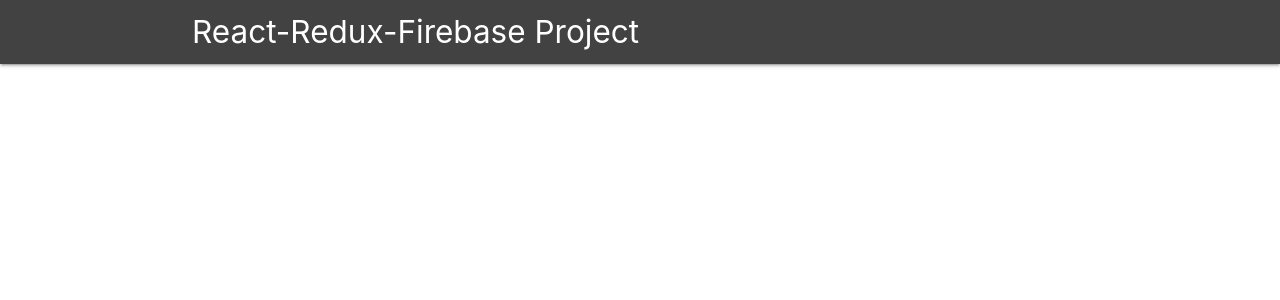
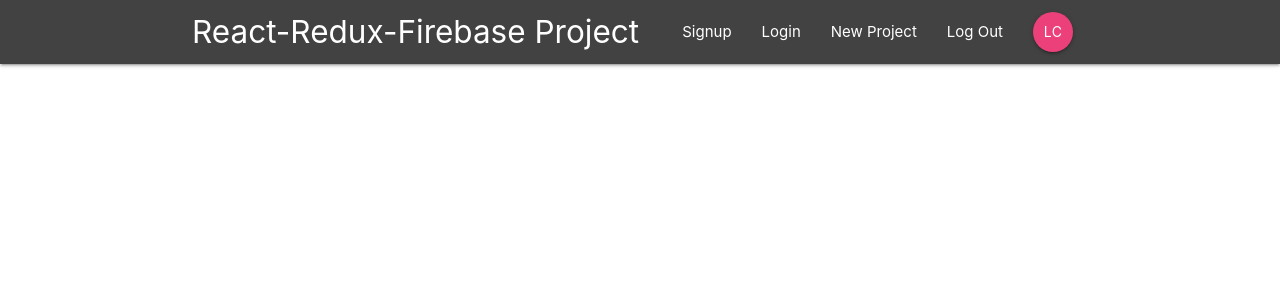
Before and after one commit to luigicampbell/react-redux-app, a React (Create React App) app: page / in a window 1280 px wide. Shown: the top 300 px of the page. Built offline with nearby package versions, Linux system fonts and the light colour scheme.

Commit message:
Links created. No logic for rendering yet

```diff
--- a/src/components/layout/Navbar.js
+++ b/src/components/layout/Navbar.js
@@ -1,10 +1,15 @@
 import React from 'react';
 import { Link } from 'react-router-dom';
+import SignedInLinks from './SignedInLinks';
+import SignedOutLinks from './SignedOutLinks';
+
 const Navbar = () => {
     return (
         <nav className="nav-wrapper grey darken-3">
             <div className="container">
                <Link to='/' className="brand-logo">React-Redux-Firebase Project</Link>
+               <SignedInLinks />
+               <SignedOutLinks />
             </div>
         </nav>
     ); // Materialize Class
--- a/src/components/layout/SignedInLinks.js
+++ b/src/components/layout/SignedInLinks.js
@@ -0,0 +1,13 @@
+import React from 'react';
+import { NavLink } from 'react-router-dom';
+
+const SignedInLinks = () => {
+    return (
+        <ul className="right">
+            <li><NavLink to='/'>New Project</NavLink></li>
+            <li><NavLink to='/'>Log Out</NavLink></li>
+            <li><NavLink to='/' className='btn btn-floating pink lighten-1'>LC</NavLink></li>
+        </ul>
+    );
+}
+export default SignedInLinks;
--- a/src/components/layout/SignedOutLinks.js
+++ b/src/components/layout/SignedOutLinks.js
@@ -0,0 +1,13 @@
+import React from 'react';
+import { NavLink } from 'react-router-dom';
+
+const SignedOutLinks = () => {
+    return (
+        <ul className="right">
+            <li><NavLink to='/'>Signup</NavLink></li>
+            <li><NavLink to='/'>Login</NavLink></li>
+        </ul>
+    );
+}
+
+export default SignedOutLinks;
```
